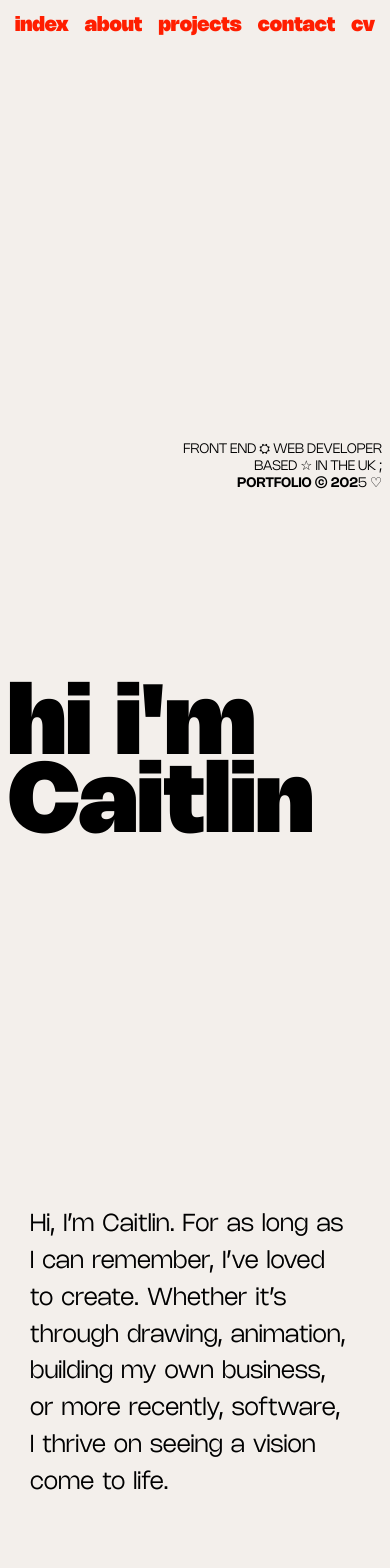
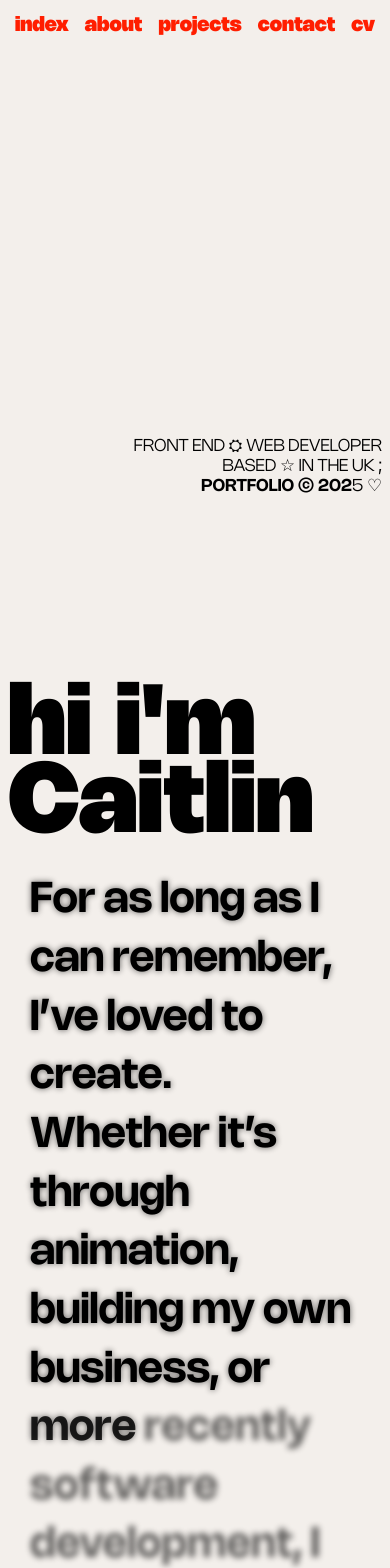
Before and after one commit to ccyoung22/DevPortfolio, a Next.js app in the folder portfolio/: page / in a window 390 px wide. Shown: the top 1568 px of the page. Built offline with nearby package versions, Linux system fonts and the light colour scheme.

Commit message:
About module blur added, media queries all fixed

```diff
--- a/portfolio/src/app/components/About/About.module.css
+++ b/portfolio/src/app/components/About/About.module.css
@@ -1,6 +1,6 @@
 .container {
   background-color: rgb(243, 239, 235);
-  height: 120vh;
+  height: 110vh;
   display: flex;
   align-items: center;
   width: 100%;
@@ -8,13 +8,13 @@
 }
 
 .aboutText {
-  font-size: 40px;
-  font-family: "NohemiLight";
+  font-size: 7vh;
+  font-family: "NohemiSemiBold";
   padding: 150px;
   line-height: 1.2;
   letter-spacing: medium;
   display: flex;
-  text-align: center;
+  text-align: right;
   flex-wrap: wrap;
 }
 .word {
@@ -25,16 +25,18 @@
 
 .shadow {
   position: absolute;
-  opacity: 0.3;
+  opacity: 0.6;
+  color: transparent; /* Transparent fill */
+  text-shadow: 0 0 0.7vh black;
 }
 
 @media (max-width: 768px) {
   .container {
-    min-height: 100vh; /* Ensure full height on mobile */
+    min-height: 90vh; /* Ensure full height on mobile */
   }
 
   .aboutText {
-    font-size: 24px; /* Smaller font for mobile */
+    font-size: 5vh; /* Smaller font for mobile */
     padding: 30px; /* Much less padding on mobile */
   }
 
--- a/portfolio/src/app/components/About/About.tsx
+++ b/portfolio/src/app/components/About/About.tsx
@@ -4,7 +4,7 @@ import { useScroll, motion, useTransform, MotionValue } from "framer-motion";
 import { useRef } from "react";
 
 const paragraph =
-  "Hi, I’m Caitlin. For as long as I can remember, I’ve loved to create. Whether it’s through drawing, animation, building my own business, or more recently, software, I thrive on seeing a vision come to life.";
+  "For as long as I can remember, I’ve loved to create. Whether it’s through animation, building my own business, or more recently software development, I thrive on seeing a vision come to life.";
 
 const words = paragraph.split(" ");
 
@@ -13,7 +13,7 @@ export default function About() {
 
   const { scrollYProgress } = useScroll({
     target: element,
-    offset: ["start 0.4", "start 0.25"],
+    offset: ["start 0.8", "start -0.2"],
   });
 
   return (
--- a/portfolio/src/app/components/Hero/Hero.module.css
+++ b/portfolio/src/app/components/Hero/Hero.module.css
@@ -43,7 +43,7 @@
 
 .description {
   font-family: "NohemiLight";
-  font-size: 1.8vh;
+  font-size: 2vh;
   text-align: right;
 }
 
@@ -74,6 +74,6 @@
     line-height: 0.8;
   }
   .description {
-    font-size: 1.6vh;
+    font-size: 2vh;
   }
 }
```
